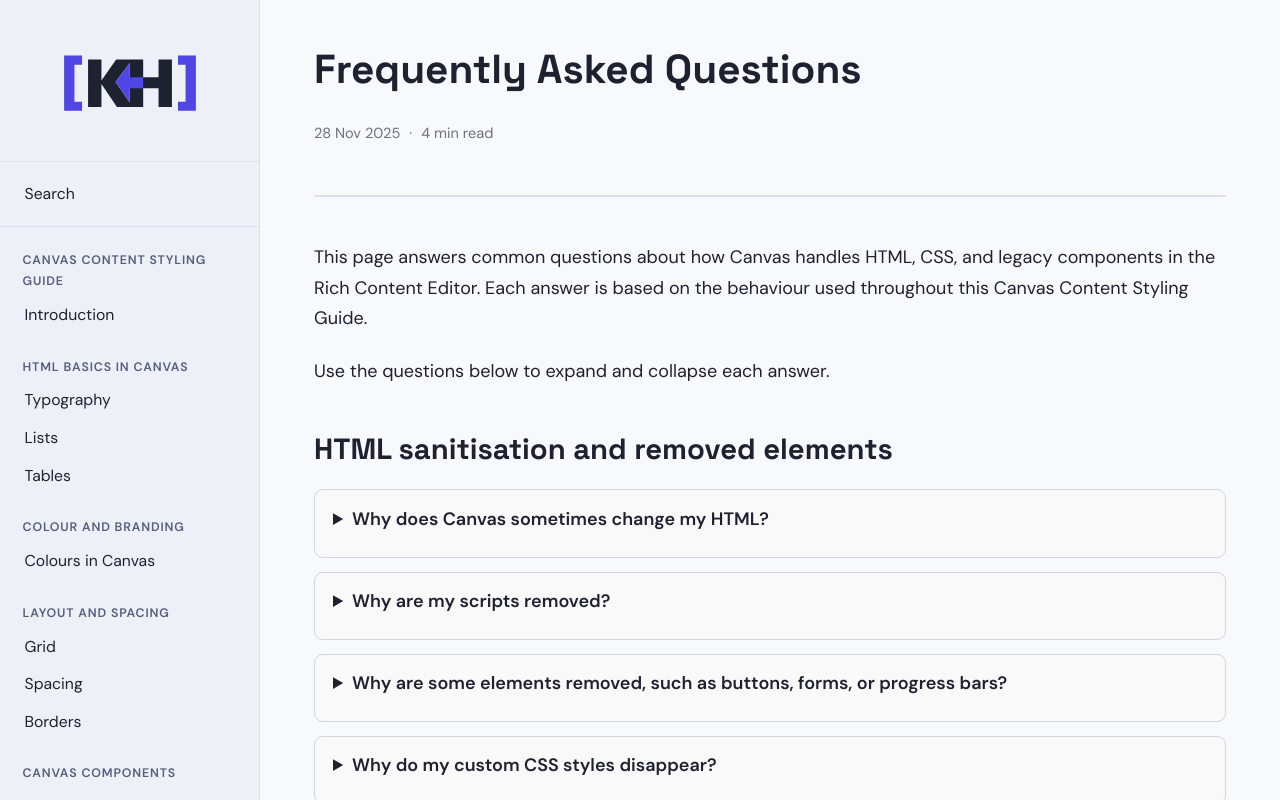
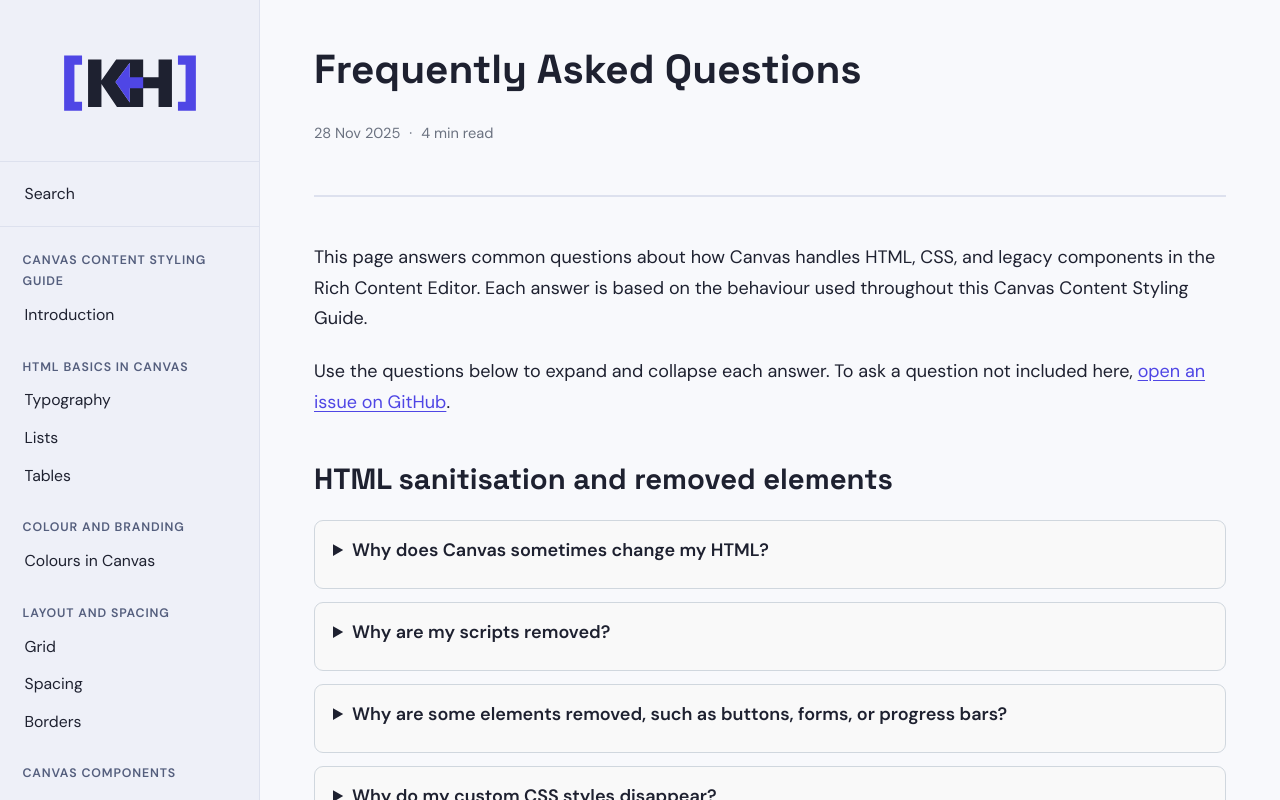
Before and after one commit to Karl-Horning/canvas, a Next.js app: page /frequently-asked-questions in a window 1280 px wide. Shown: the top 800 px of the page. Built offline with nearby package versions, Linux system fonts and the light colour scheme.

Commit message:
feat: add link to issues on FAQ page

```diff
--- a/app/frequently-asked-questions/page.tsx
+++ b/app/frequently-asked-questions/page.tsx
@@ -22,7 +22,18 @@
                 Canvas Content Styling Guide.
             </p>
 
-            <p>Use the questions below to expand and collapse each answer.</p>
+            <p>
+                Use the questions below to expand and collapse each answer. To
+                ask a question not included here,{" "}
+                <a
+                    href="https://github.com/Karl-Horning/canvas/issues"
+                    target="_blank"
+                    rel="noopener noreferrer"
+                >
+                    open an issue on GitHub
+                </a>
+                .
+            </p>
 
             <h2>HTML sanitisation and removed elements</h2>
 
```
